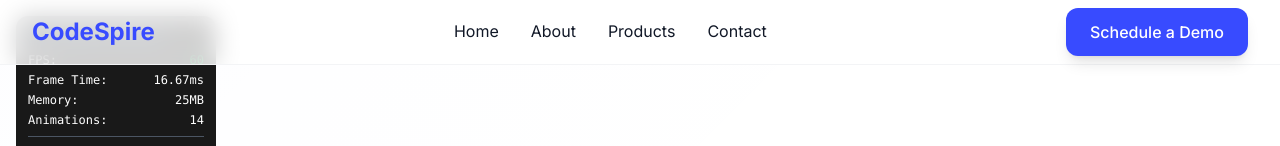
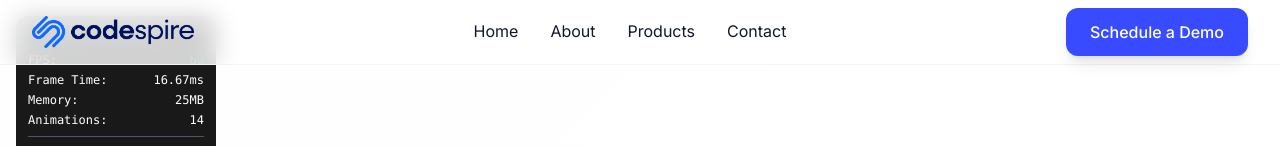
Before and after one commit to shanu9144/codespire-animation, a Next.js app: page / in a window 1280 px wide. Shown: the top 146 px of the page. Built offline with nearby package versions, Linux system fonts and the light colour scheme.

Commit message:
image added

```diff
--- a/src/components/sections/Header.js
+++ b/src/components/sections/Header.js
@@ -1,10 +1,11 @@
-'use client';
+"use client";
 
-import { useState } from 'react';
-import Link from 'next/link';
-import { motion, AnimatePresence } from 'framer-motion';
-import { Menu, X } from 'lucide-react';
-import Button from '../ui/Button';
+import { useState } from "react";
+import Link from "next/link";
+import { motion, AnimatePresence } from "framer-motion";
+import { Menu, X } from "lucide-react";
+import Button from "../ui/Button";
+import Image from "next/image";
 
 const Header = () => {
   const [isMenuOpen, setIsMenuOpen] = useState(false);
@@ -14,10 +15,10 @@
   };
 
   const menuItems = [
-    { label: 'Home', href: '/' },
-    { label: 'About', href: '/about' },
-    { label: 'Products', href: '/products' },
-    { label: 'Contact', href: '/contact' },
+    { label: "Home", href: "/" },
+    { label: "About", href: "/about" },
+    { label: "Products", href: "/products" },
+    { label: "Contact", href: "/contact" },
   ];
 
   return (
@@ -29,12 +30,19 @@
             <motion.div
               whileHover={{ scale: 1.05 }}
               transition={{ duration: 0.2 }}
-              className="text-2xl font-bold text-primary"
+              className="flex items-center"
               data-magnetic="true"
               data-magnetic-strength="0.3"
               data-magnetic-radius="80"
             >
-              CodeSpire
+              <Image
+                src="/assets/codespirelogo.png"
+                alt="CodeSpire Solutions"
+                width={140}
+                height={40}
+                className="h-8 w-auto"
+                priority
+              />
             </motion.div>
           </Link>
 
@@ -77,9 +85,9 @@
           {isMenuOpen && (
             <motion.div
               initial={{ opacity: 0, height: 0 }}
-              animate={{ opacity: 1, height: 'auto' }}
+              animate={{ opacity: 1, height: "auto" }}
               exit={{ opacity: 0, height: 0 }}
-              transition={{ duration: 0.3, ease: 'easeInOut' }}
+              transition={{ duration: 0.3, ease: "easeInOut" }}
               className="md:hidden overflow-hidden"
             >
               <div className="py-4 space-y-4 border-t border-gray-100">
```
Also changed, not shown: assets/codespirelogo.png (added), public/assets/codespirelogo.png (added).
